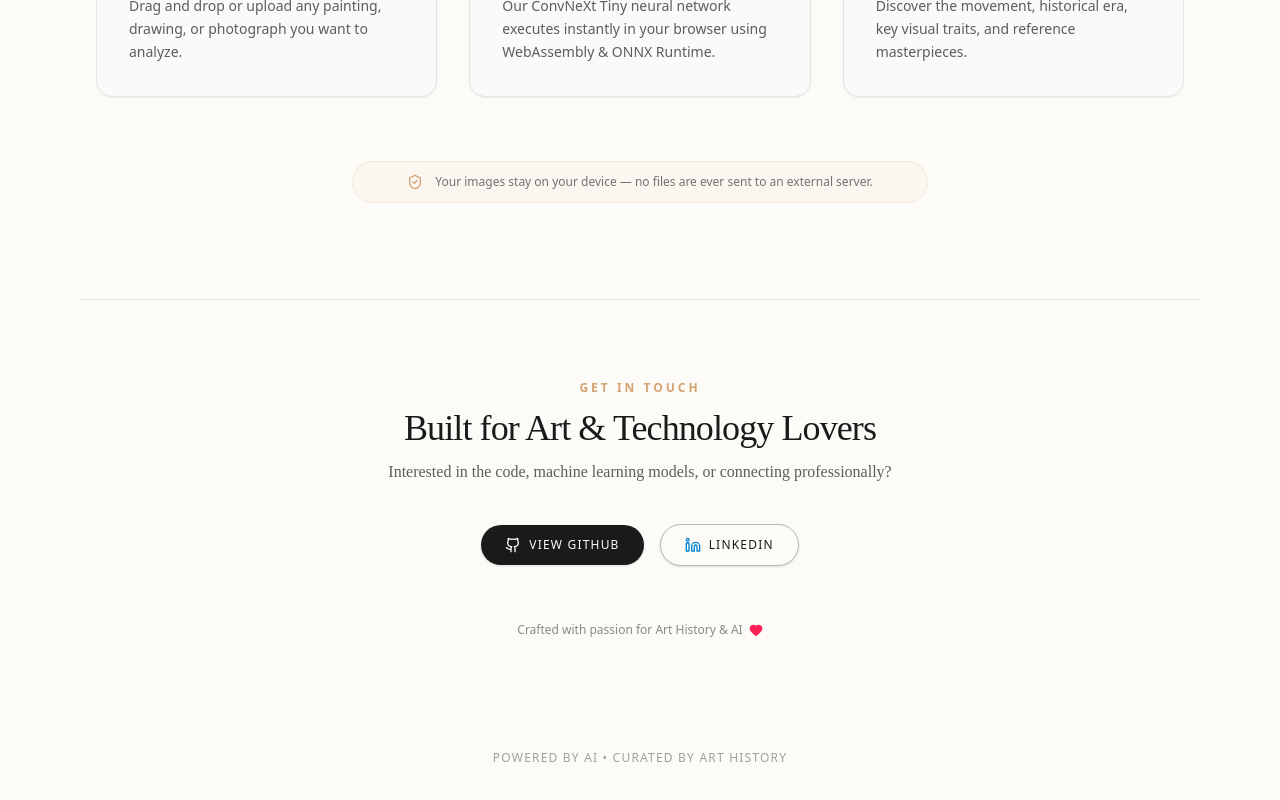
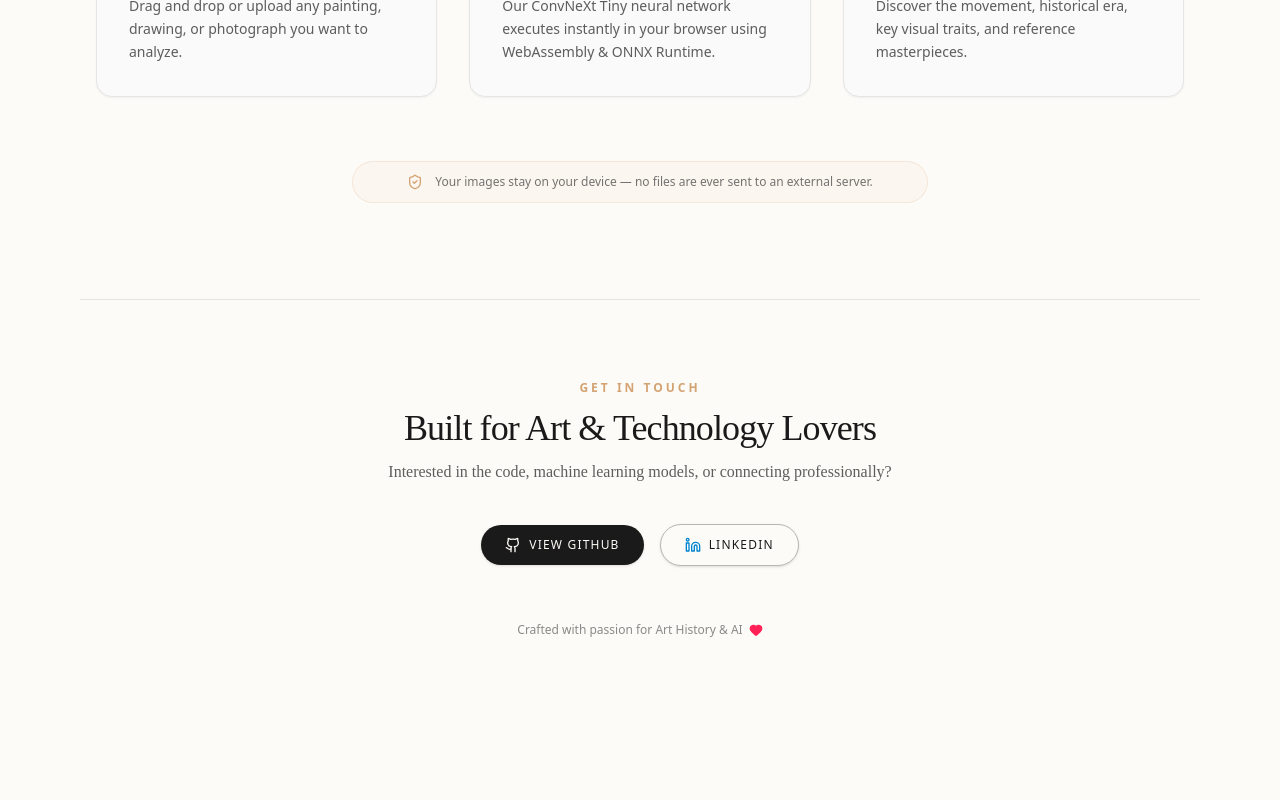
Before and after one commit to Michaelfcers/art-era-web, a Next.js app: page / in a window 1280 px wide. Shown: the part 1184-1984 px from the top of the page. Built offline with nearby package versions, Linux system fonts and the light colour scheme; what onnxruntime-web would draw is missing.

Commit message:
Remove footer text from bottom of page

```diff
--- a/app/page.tsx
+++ b/app/page.tsx
@@ -104,15 +104,6 @@ export default function Home() {
 
       {/* Contact Section */}
       <Contact />
-
-      <motion.footer
-        initial={{ opacity: 0 }}
-        animate={{ opacity: 1 }}
-        transition={{ delay: 1 }}
-        className="w-full text-center py-8 text-xs text-foreground/40 uppercase tracking-widest mt-auto relative z-10 font-sans"
-      >
-        {t("footer")}
-      </motion.footer>
     </div>
   );
 }
```
